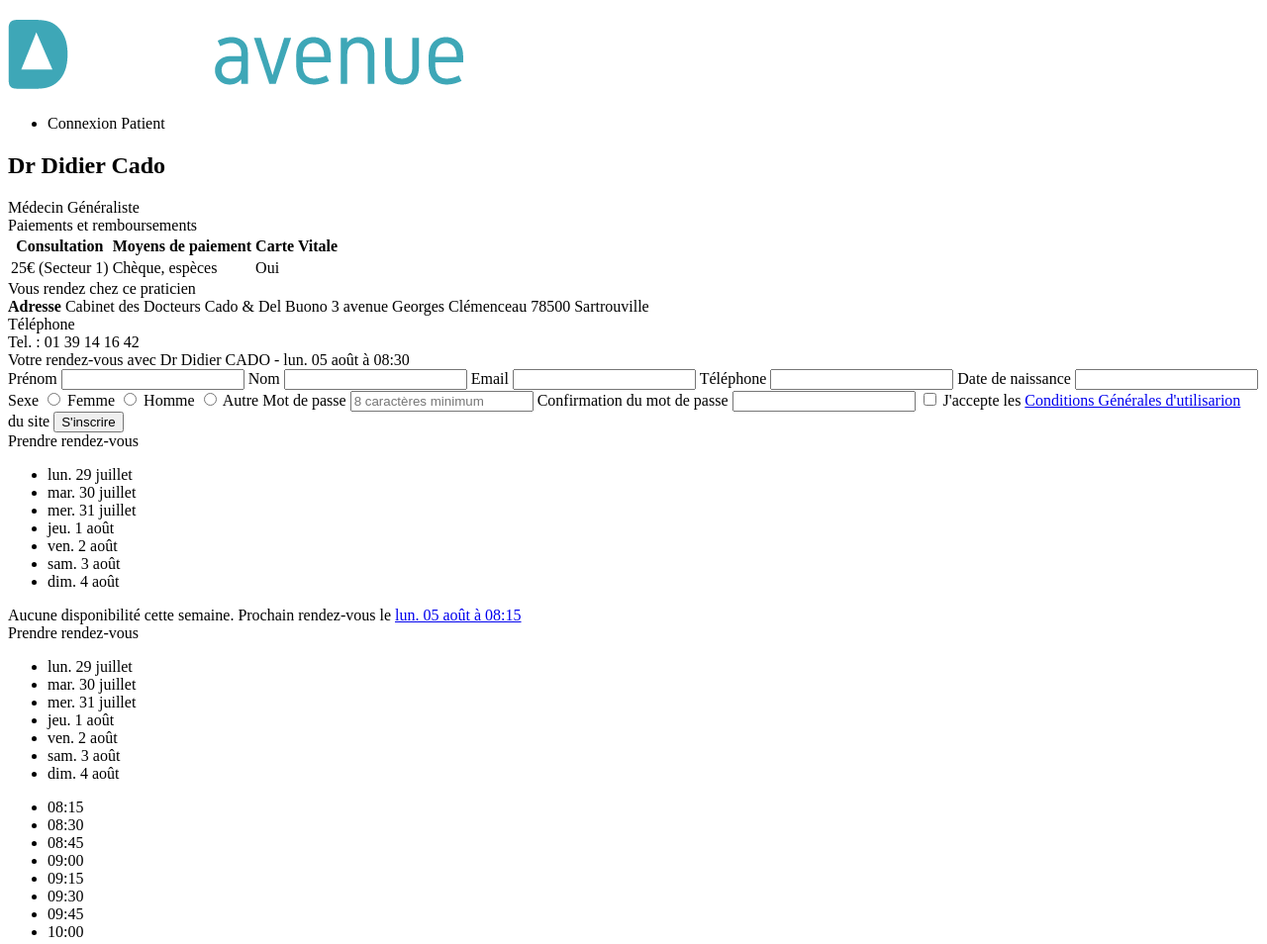
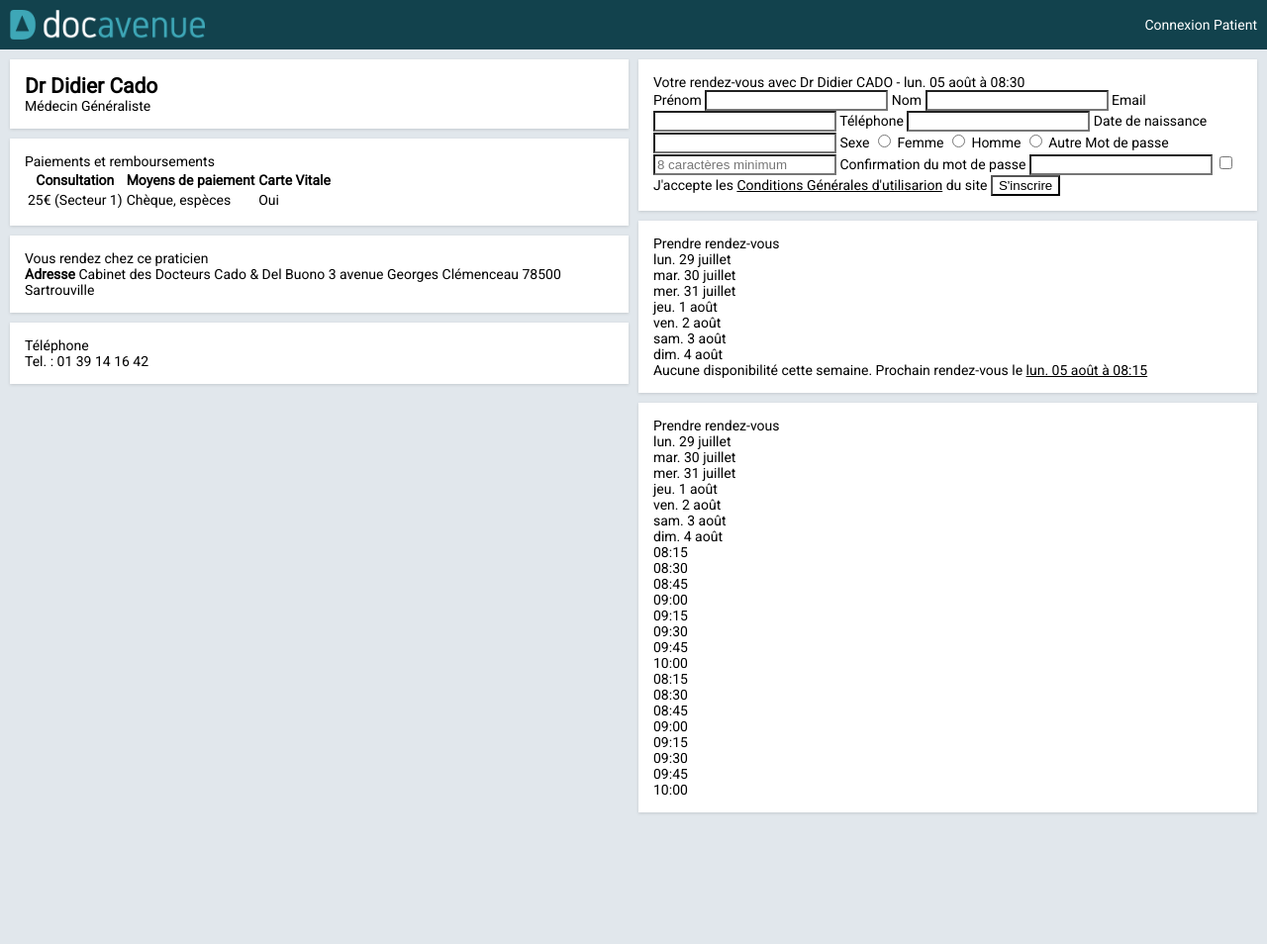
Before and after one commit to lehasard/test-docavenue, a plain HTML site: page index.html in a window 1280 px wide. Shown: the top 954 px of the page at 99% size. After the commit the page ends 831 px from the top, so only its background shows below. Drawn offline with Linux system fonts and the light colour scheme.

Commit message:
html corrections + first (s)css

```diff
--- /dev/null
+++ b/css/reset.scss
@@ -0,0 +1,54 @@
+
+/* =RESET */
+
+html {
+  font-size: calc(1em * .625);
+  box-sizing: border-box;
+}
+
+*,
+*:before,
+*:after {
+  box-sizing: inherit;
+}
+
+body {
+  font-size: 1.4em;
+}
+
+body,
+h1,
+h2,
+h3,
+h4,
+h5,
+h6,
+p,
+ul {
+  margin: 0;
+  padding: 0;
+}
+
+img {
+  width: auto;
+  height: auto;
+}
+
+ul {
+  list-style-type: none;
+}
+
+input,
+button,
+textarea {
+  outline: none;
+  background: transparent;
+}
+
+textarea {
+  resize: none;
+}
+
+a {
+  color: inherit;
+}
--- /dev/null
+++ b/css/style.scss
@@ -0,0 +1,50 @@
+@import 'reset';
+
+
+/* =VARIABLES */
+$color1: #12424d;
+$color2: #44a7b7;
+$background: #e1e7ec;
+
+
+/* =GENERAL */
+body {
+  font-family: 'Roboto', sans-serif;
+  background-color: $background;
+}
+
+main{
+  display: flex;
+  padding: 10px;
+  > div { flex: 1; }
+  > div + div { margin-left: 10px; }
+}
+
+.block{
+  background: #fff;
+  box-shadow: 0 1px 3px rgba(0,0,0,.125);
+  padding: 15px;
+  & + & { margin-top: 10px; }
+}
+
+
+
+/* =NAV */
+nav{
+  display: flex;
+  align-items: center;
+  justify-content: space-between;
+  width: 100%;
+  height: 50px;
+  padding: 10px;
+  background: $color1;
+  color: #fff;
+  h1 img{
+    display: block;
+    height: 30px;
+    width: auto;
+  }
+}
+
+
+/* =INFOS */
--- a/index.html
+++ b/index.html
@@ -5,7 +5,8 @@
     <meta charset="UTF-8">
     <meta name="viewport" content="width=device-width, initial-scale=1">
     <title>Fiche du praticien : Dr Didier Cado</title>
-    <link rel="stylesheet" type="text/css" src="css/style.css">
+    <link href="css/style.css" rel="stylesheet" type="text/css"/>
+    <link href="https://fonts.googleapis.com/css?family=Roboto&display=swap" rel="stylesheet">
     <script type="application/javascript" src="js/scripts.js"></script>
 </head>
 
@@ -32,7 +33,7 @@
         <!-- INFO COLUMN -->
         <div class="infos">
             <!-- HEADER -->
-            <div class="infos-header">
+            <div class="block infos-header">
                 <div class="infos-header__img"></div>
                 <div class="infos-header__title">
                     <h2>Dr Didier Cado</h2>
@@ -138,7 +139,6 @@
 
                         <button type="submit">S'inscrire</button>
                     </form>
-                    <div class=""
                 </div>
             </div>
 
@@ -163,7 +163,6 @@
                         <span>Prochain rendez-vous le <a href="#">lun. 05 août à 08:15</a></span>
                     </div>
 
-                    </div>
                 </div>
             </div>
 
```
Also changed, not shown: css/style.css.
